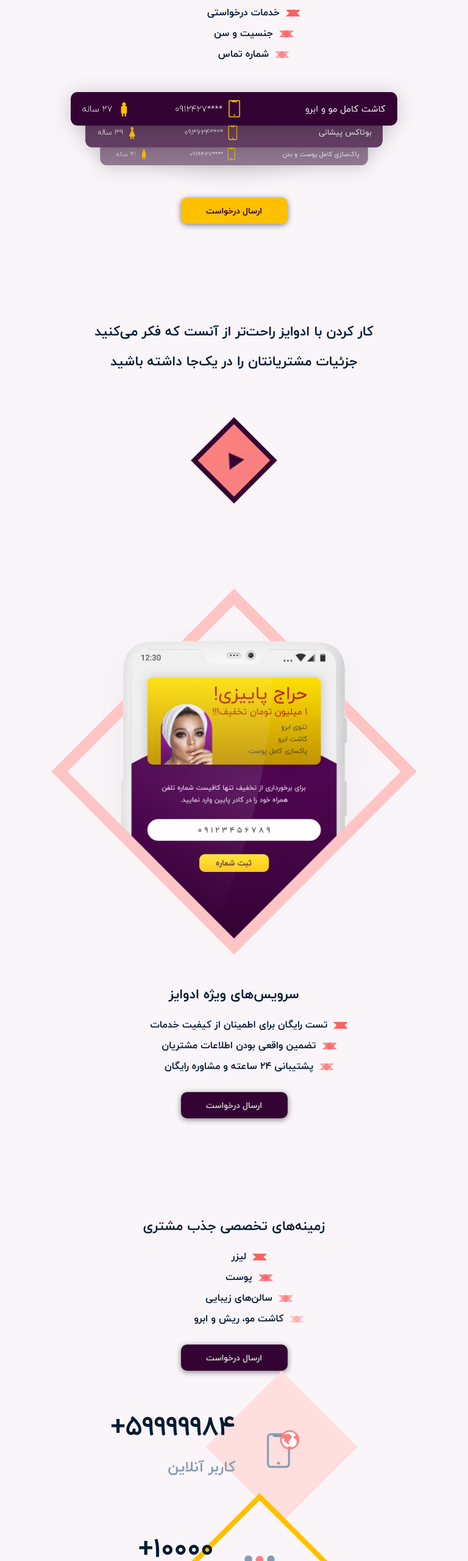
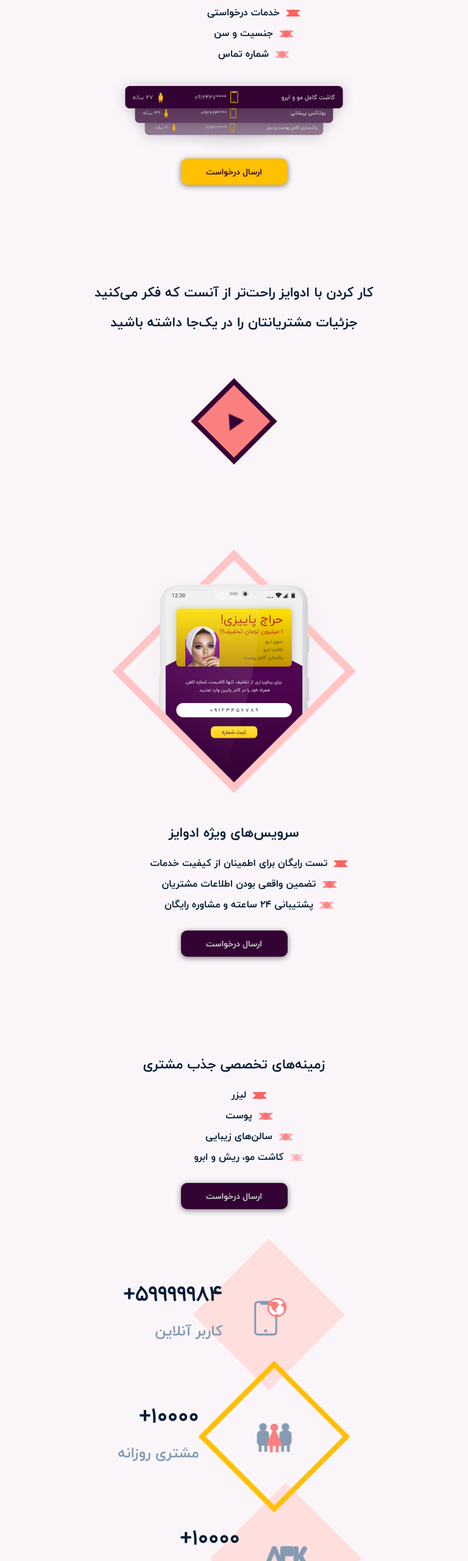
Before and after one commit to benjamin-karami/adwise, a website: page index.html in a window 768 px wide. Shown: the part 2080-4640 px from the top of the page at 61% size. Drawn offline with nearby package versions, Linux system fonts and the light colour scheme.

Commit message:
last 4shanbe

```diff
--- a/assets/css/main.css
+++ b/assets/css/main.css
@@ -319,10 +319,22 @@ ul li{
 .navbar{
     background-color: #ffdede;
 }
+
+.online-info-img{
+    max-width: 400px;
+}
+.adwised-services-img{
+     max-width: 400px;
 }
 
-@media (min-width: 768px) and (max-width: 1000px) {
-   .collapse {
-       display: none !important;
-   }
+.running-campaigns-img{
+    max-width: 400px;
 }
+
+.counting-number{
+    font-size: 35px;
+    font-weight: normal;
+    color: #041b33;
+}
+
+}
--- a/assets/js/script.js
+++ b/assets/js/script.js
@@ -15,7 +15,7 @@ $('.customers-carousel').slick({
         arrows: false,
         centerMode: true,
         centerPadding: '40px',
-        slidesToShow: 3
+        slidesToShow: 2
       }
     },
     {
--- a/index.html
+++ b/index.html
@@ -126,7 +126,7 @@
       </ul>
       <a class="btn btn-purple" href="#">ارسال درخواست</a>
     </div>
-    <div class="col-12 col-lg-6 d-flex flex-column">
+    <div class="col-12 col-lg-6 d-flex flex-column mt-5 mt-lg-0">
       <div class="online-user text-right row justify-content-center justify-content-lg-end align-items-center">
         <div class="online-user-text d-flex flex-column">
           <p class="counting-number">+<span id="number1"></span></p>
@@ -139,7 +139,7 @@
           <p class="counting-number">+<span id="number2"></span></p>
           <p class="number-text">مشتری روزانه</p>
         </div>
-        <img class="specialty-field-img" src="./assets/img/customer-icon.png" alt="مشتری روزانه">
+        <img class="specialty-field-img ml-5 ml-lg-0" src="./assets/img/customer-icon.png" alt="مشتری روزانه">
       </div>
       <div class="web-app text-right row justify-content-center justify-content-lg-end align-items-center">
         <div class="web-app-text d-flex flex-column">
```
